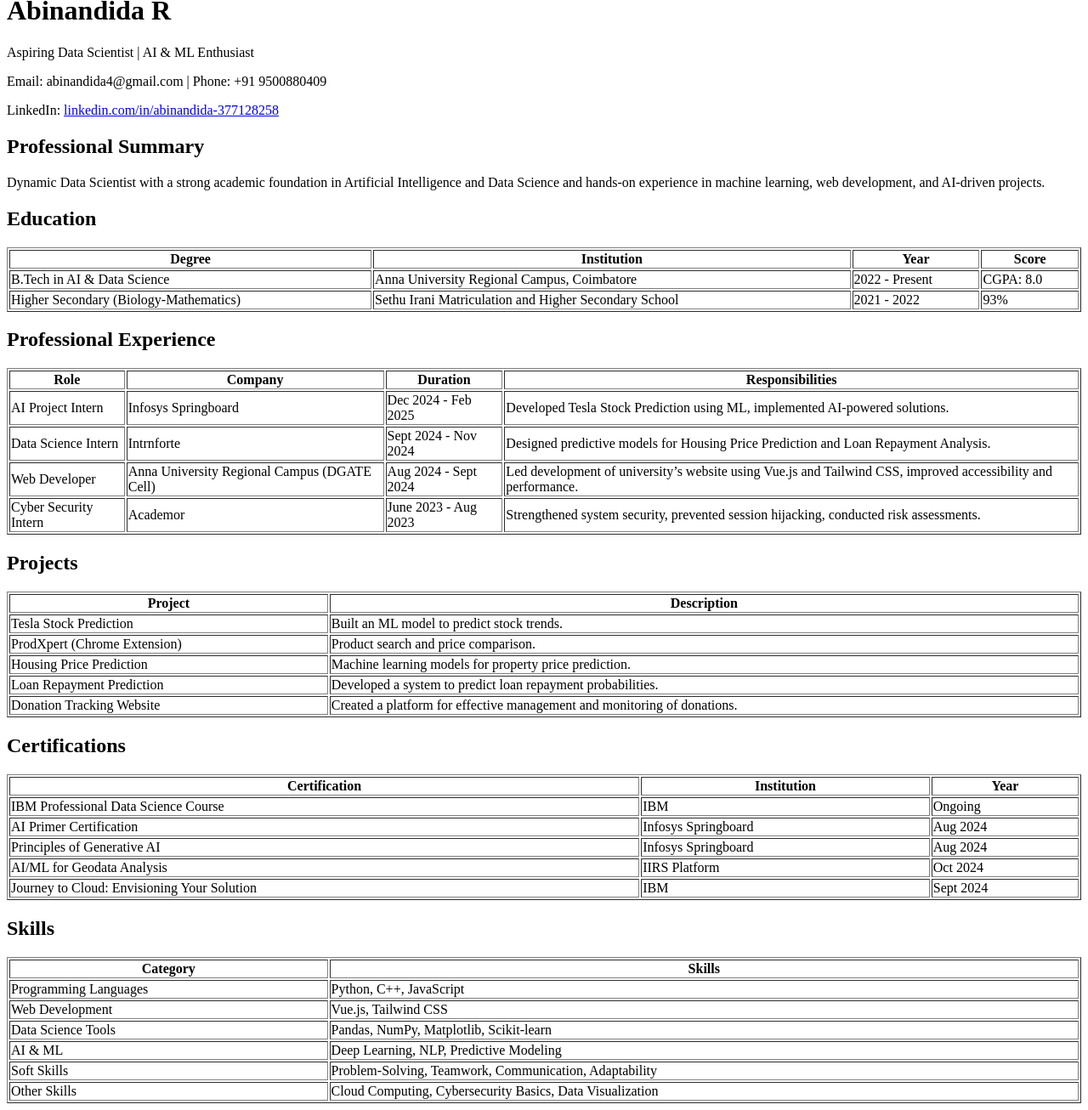
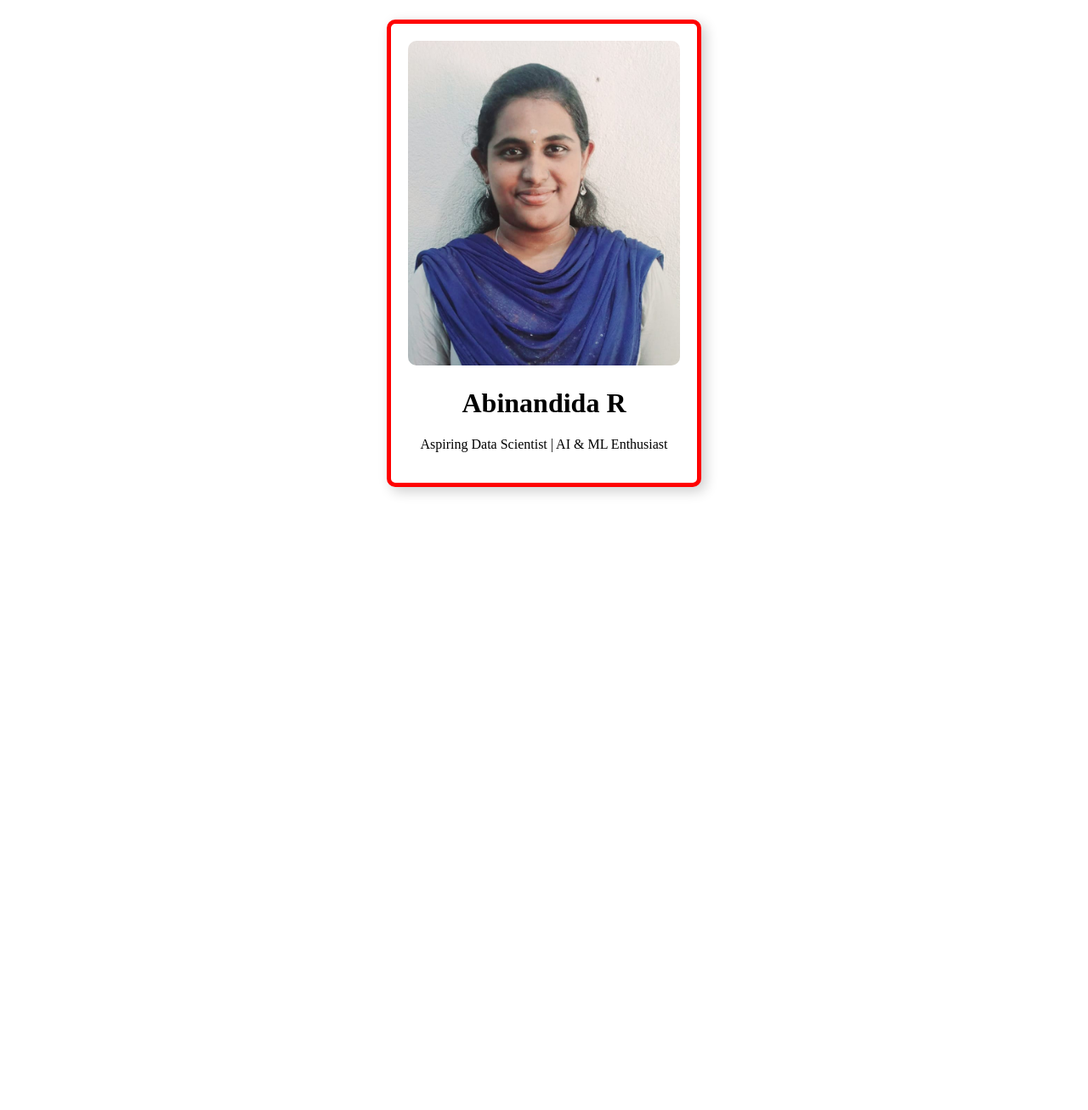
Before and after one commit to camelia409/html-repo, a plain HTML site: page index.html in a window 1280 px wide. Shown: the part 27-1333 px from the top of the page at 85% size. After the commit the page ends 800 px from the top, so only its background shows below. Drawn offline with Linux system fonts and the light colour scheme.

Commit message:
2nd commit

```diff
--- a/index.html
+++ b/index.html
@@ -4,164 +4,17 @@
     <meta charset="UTF-8">
     <meta name="viewport" content="width=device-width, initial-scale=1.0">
     <title>Abinandida R - Portfolio</title>
+    <link rel="stylesheet" href="style.css">
 </head>
 <body>
-    <h1>Abinandida R</h1>
-    <p>Aspiring Data Scientist | AI & ML Enthusiast</p>
-    <p>Email: abinandida4@gmail.com | Phone: +91 9500880409</p>
-    <p>LinkedIn: <a href="https://www.linkedin.com/in/abinandida-377128258/" target="_blank">linkedin.com/in/abinandida-377128258</a></p>
-
-    <h2>Professional Summary</h2>
-    <p>Dynamic Data Scientist with a strong academic foundation in Artificial Intelligence and Data Science and hands-on experience in machine learning, web development, and AI-driven projects.</p>
-
-    <h2>Education</h2>
-    <table border="1" width="100%">
-        <tr>
-            <th>Degree</th>
-            <th>Institution</th>
-            <th>Year</th>
-            <th>Score</th>
-        </tr>
-        <tr>
-            <td>B.Tech in AI & Data Science</td>
-            <td>Anna University Regional Campus, Coimbatore</td>
-            <td>2022 - Present</td>
-            <td>CGPA: 8.0</td>
-        </tr>
-        <tr>
-            <td>Higher Secondary (Biology-Mathematics)</td>
-            <td>Sethu Irani Matriculation and Higher Secondary School</td>
-            <td>2021 - 2022</td>
-            <td>93%</td>
-        </tr>
-    </table>
-
-    <h2>Professional Experience</h2>
-    <table border="1" width="100%">
-        <tr>
-            <th>Role</th>
-            <th>Company</th>
-            <th>Duration</th>
-            <th>Responsibilities</th>
-        </tr>
-        <tr>
-            <td>AI Project Intern</td>
-            <td>Infosys Springboard</td>
-            <td>Dec 2024 - Feb 2025</td>
-            <td>Developed Tesla Stock Prediction using ML, implemented AI-powered solutions.</td>
-        </tr>
-        <tr>
-            <td>Data Science Intern</td>
-            <td>Intrnforte</td>
-            <td>Sept 2024 - Nov 2024</td>
-            <td>Designed predictive models for Housing Price Prediction and Loan Repayment Analysis.</td>
-        </tr>
-        <tr>
-            <td>Web Developer</td>
-            <td>Anna University Regional Campus (DGATE Cell)</td>
-            <td>Aug 2024 - Sept 2024</td>
-            <td>Led development of university’s website using Vue.js and Tailwind CSS, improved accessibility and performance.</td>
-        </tr>
-        <tr>
-            <td>Cyber Security Intern</td>
-            <td>Academor</td>
-            <td>June 2023 - Aug 2023</td>
-            <td>Strengthened system security, prevented session hijacking, conducted risk assessments.</td>
-        </tr>
-    </table>
-
-    <h2>Projects</h2>
-    <table border="1" width="100%">
-        <tr>
-            <th>Project</th>
-            <th>Description</th>
-        </tr>
-        <tr>
-            <td>Tesla Stock Prediction</td>
-            <td>Built an ML model to predict stock trends.</td>
-        </tr>
-        <tr>
-            <td>ProdXpert (Chrome Extension)</td>
-            <td>Product search and price comparison.</td>
-        </tr>
-        <tr>
-            <td>Housing Price Prediction</td>
-            <td>Machine learning models for property price prediction.</td>
-        </tr>
-        <tr>
-            <td>Loan Repayment Prediction</td>
-            <td>Developed a system to predict loan repayment probabilities.</td>
-        </tr>
-        <tr>
-            <td>Donation Tracking Website</td>
-            <td>Created a platform for effective management and monitoring of donations.</td>
-        </tr>
-    </table>
-
-    <h2>Certifications</h2>
-    <table border="1" width="100%">
-        <tr>
-            <th>Certification</th>
-            <th>Institution</th>
-            <th>Year</th>
-        </tr>
-        <tr>
-            <td>IBM Professional Data Science Course</td>
-            <td>IBM</td>
-            <td>Ongoing</td>
-        </tr>
-        <tr>
-            <td>AI Primer Certification</td>
-            <td>Infosys Springboard</td>
-            <td>Aug 2024</td>
-        </tr>
-        <tr>
-            <td>Principles of Generative AI</td>
-            <td>Infosys Springboard</td>
-            <td>Aug 2024</td>
-        </tr>
-        <tr>
-            <td>AI/ML for Geodata Analysis</td>
-            <td>IIRS Platform</td>
-            <td>Oct 2024</td>
-        </tr>
-        <tr>
-            <td>Journey to Cloud: Envisioning Your Solution</td>
-            <td>IBM</td>
-            <td>Sept 2024</td>
-        </tr>
-    </table>
-
-    <h2>Skills</h2>
-    <table border="1" width="100%">
-        <tr>
-            <th>Category</th>
-            <th>Skills</th>
-        </tr>
-        <tr>
-            <td>Programming Languages</td>
-            <td>Python, C++, JavaScript</td>
-        </tr>
-        <tr>
-            <td>Web Development</td>
-            <td>Vue.js, Tailwind CSS</td>
-        </tr>
-        <tr>
-            <td>Data Science Tools</td>
-            <td>Pandas, NumPy, Matplotlib, Scikit-learn</td>
-        </tr>
-        <tr>
-            <td>AI & ML</td>
-            <td>Deep Learning, NLP, Predictive Modeling</td>
-        </tr>
-        <tr>
-            <td>Soft Skills</td>
-            <td>Problem-Solving, Teamwork, Communication, Adaptability</td>
-        </tr>
-        <tr>
-            <td>Other Skills</td>
-            <td>Cloud Computing, Cybersecurity Basics, Data Visualization</td>
-        </tr>
-    </table>
+    <div class="parent">
+        <div>
+            <img src="assets/img.jpg" alt="Profile Picture" height="200px" width="300px"/>
+        </div>
+        <div class="image">
+            <h1>Abinandida R</h1>
+            <p>Aspiring Data Scientist | AI & ML Enthusiast</p>
+        </div>
+    </div>
 </body>
 </html>
--- /dev/null
+++ b/style.css
@@ -0,0 +1,21 @@
+.parent {
+    color: black;
+    width: 320px;
+    border: 5px solid red;
+    text-align: center;
+    margin: 50px auto;
+    padding: 20px;
+    border-radius: 10px;
+    box-shadow: 5px 5px 15px rgba(0, 0, 0, 0.2);
+    background-color: white;
+}
+
+.image {
+    border-radius: 0;
+}
+
+img {
+    width: 100%;
+    height: auto;
+    border-radius: 10px;
+}
```
Also changed, not shown: assets/img.jpg (added), 1 other file.
